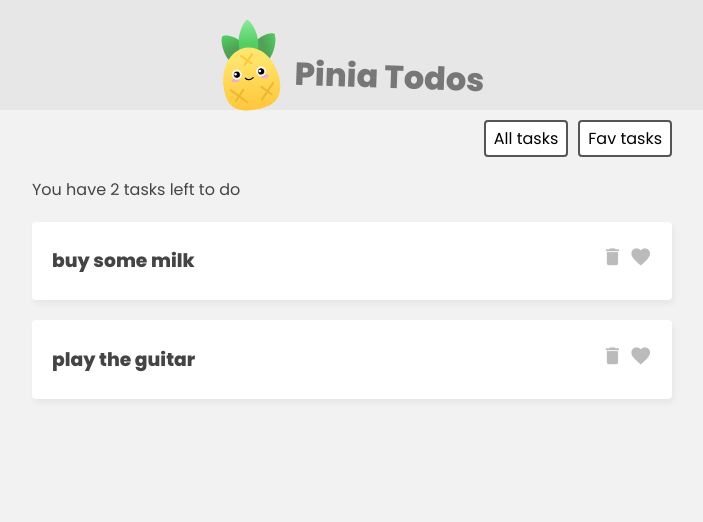
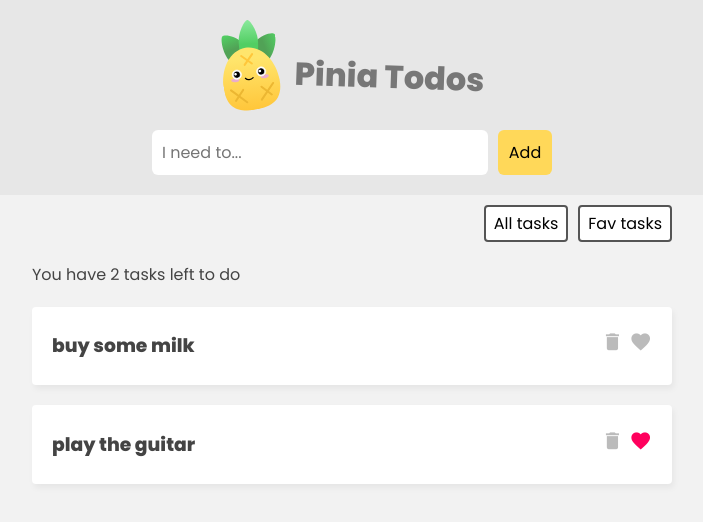
Before and after one commit to DorianBadel/vue-projects, a Vue app in the folder todo-list-app/: page / in a window 1280 px wide. Shown: the top 522 px of the page, without its empty margins (288-991 px from the left). Built offline with nearby package versions, Linux system fonts and the light colour scheme.

Commit message:
Actions for deleting,adding,favouriting

```diff
--- a/todo-list-app/src/App.vue
+++ b/todo-list-app/src/App.vue
@@ -6,6 +6,10 @@
       <img src="./assets/pinia-logo.svg" alt="pinia logo"/>
       <h1>{{taskStore.name}}</h1>
     </header>
+
+    <div class="new-task-form">
+      <TaskForm/>
+    </div>
 
     <nav class="filter">
       <button @click="filter = 'all'">All tasks</button>
@@ -33,9 +37,10 @@
 <script>
 import { ref } from 'vue'
 import TaskDetails from './components/TaskDetails.vue'
+import TaskForm from './components/TaskForm.vue'
 import { useTaskStore } from './stores/TaskStore'
   export default {
-    components: { TaskDetails },
+    components: { TaskDetails, TaskForm },
 
     setup(){
       const taskStore = useTaskStore()
--- a/todo-list-app/src/components/TaskDetails.vue
+++ b/todo-list-app/src/components/TaskDetails.vue
@@ -2,16 +2,27 @@
   <div class="task">
     <h3>{{task.title}}</h3>
     <div class="icons">
-      <i class="material-icons">delete</i>
-      <i class="material-icons">favorite</i>
+      <i class="material-icons"
+      @click="taskStore.deleteTask(task.id)"
+      >delete</i>
+      <i class="material-icons"
+      @click="taskStore.toggleFav(task.id)"
+      :class="{active: task.isFav}"
+      >favorite</i>
     </div>
 
   </div>
 </template>
 
 <script>
+import { useTaskStore } from '@/stores/TaskStore';
+
   export default {
-    props: ['task']
+    props: ['task'],
+    setup(){
+      const taskStore = useTaskStore()
 
+      return { taskStore }
+    }
   }
 </script>
--- /dev/null
+++ b/todo-list-app/src/components/TaskForm.vue
@@ -0,0 +1,35 @@
+<template>
+  <form @submit.prevent="handleSubmit">
+    <input type="text" placeholder="I need to..."
+    v-model="newTask"/>
+    <button>Add</button>
+
+  </form>
+</template>
+
+<script>
+  import { useTaskStore } from '../stores/TaskStore'
+  import { ref } from 'vue'
+
+  export default {
+    setup(){
+      const taskStore = useTaskStore();
+
+      const newTask = ref('');
+
+      const handleSubmit = () => {
+        if(newTask.value.length > 0){
+          taskStore.addTask({
+            title: newTask.value,
+            isFav: false,
+            id: Math.floor(Math.random() * 10000)
+          })
+          newTask.value = ''
+        }
+      }
+      return { handleSubmit, newTask}
+    }
+
+
+  }
+</script>
--- a/todo-list-app/src/stores/TaskStore.js
+++ b/todo-list-app/src/stores/TaskStore.js
@@ -21,4 +21,18 @@
       return state.tasks.length;
     },
   },
+  actions: {
+    addTask(task) {
+      this.tasks.push(task);
+    },
+    deleteTask(id) {
+      this.tasks = this.tasks.filter((t) => {
+        return t.id !== id;
+      });
+    },
+    toggleFav(id) {
+      const task = this.tasks.find((t) => t.id === id);
+      task.isFav = !task.isFav;
+    },
+  },
 });
```
Also changed, not shown: todo-list-app/src/components/HelloWorld.vue (deleted, +0 -56 lines).
